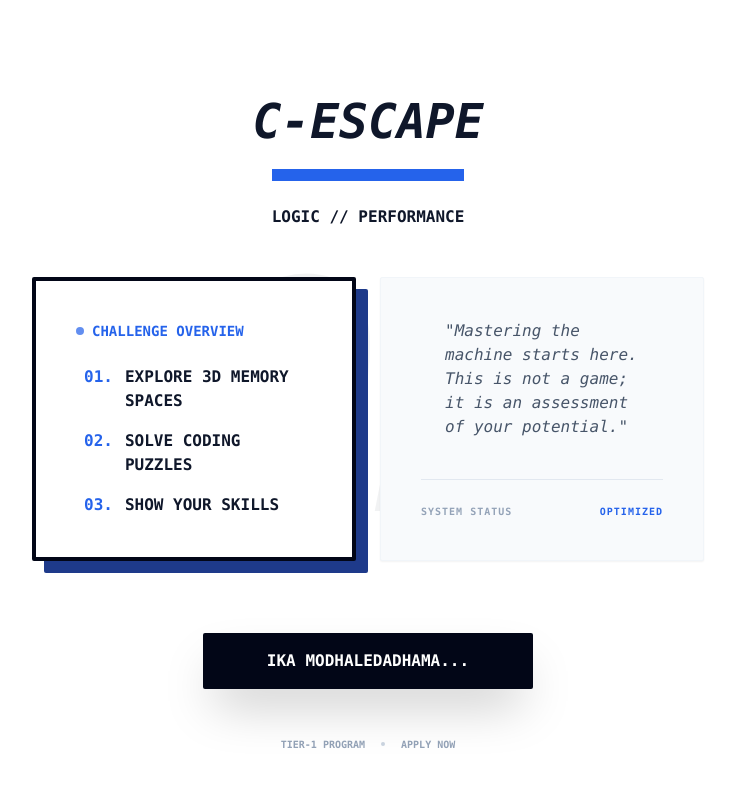
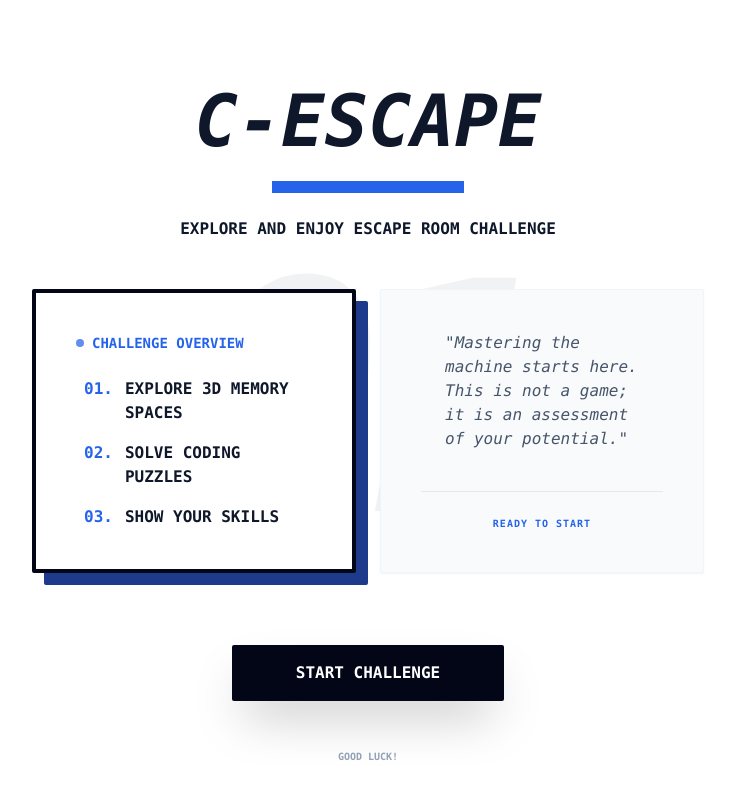
Before and after one commit to SSMM-25/escape-room, a React (Vite) app: page / in a window 1280 px wide. Shown: the whole page, without its empty margins (272-1007 px from the left). Built offline with nearby package versions, Linux system fonts and the light colour scheme.

Commit message:
Update StartScreen.tsx

```diff
--- a/components/StartScreen.tsx
+++ b/components/StartScreen.tsx
@@ -14,9 +14,9 @@ const StartScreen: React.FC<StartScreenProps> = ({ onStart }) => {
         </div>
 
         <div className="animate-in fade-in slide-in-from-top-12 duration-1000">
-          <h1 className="text-2xl sm:text-3xl md:text-4xl lg:text-5xl font-black tracking-normal mb-3 sm:mb-4 md:mb-6 italic uppercase leading-relaxed">C-ESCAPE</h1>
+          <h1 className="text-3xl sm:text-4xl md:text-5xl lg:text-6xl xl:text-7xl font-black tracking-normal mb-3 sm:mb-4 md:mb-6 italic uppercase leading-relaxed">C-ESCAPE</h1>
           <div className="h-2 sm:h-2.5 md:h-3 w-16 sm:w-20 md:w-32 lg:w-48 bg-blue-600 mx-auto mb-3 sm:mb-4 md:mb-6"></div>
-          <p className="text-slate-900 text-xs sm:text-sm md:text-base uppercase tracking-normal font-black px-6 leading-relaxed">Logic // Performance</p>
+          <p className="text-slate-900 text-xs sm:text-sm md:text-base uppercase tracking-normal font-black px-6 leading-relaxed">Explore and Enjoy Escape Room Challenge</p>
         </div>
 
         <div className="grid grid-cols-1 lg:grid-cols-2 gap-3 sm:gap-4 md:gap-6 text-left animate-in fade-in slide-in-from-bottom-12 duration-1000 delay-300">
@@ -36,9 +36,8 @@ const StartScreen: React.FC<StartScreenProps> = ({ onStart }) => {
               "Mastering the machine starts here. This is not a game; it is an assessment of your potential."
             </p>
             <div className="mt-6 sm:mt-8 md:mt-10 pt-4 sm:pt-5 md:pt-6 border-t border-slate-200">
-              <div className="flex justify-between items-center text-[8px] sm:text-[9px] md:text-[10px] font-black uppercase tracking-widest text-slate-400">
-                <span>System Status</span>
-                <span className="text-blue-600">Optimized</span>
+              <div className="flex justify-center items-center text-[8px] sm:text-[9px] md:text-[10px] font-black uppercase tracking-widest text-slate-400">
+                <span className="text-blue-600">Ready to Start</span>
               </div>
             </div>
           </div>
@@ -49,15 +48,13 @@ const StartScreen: React.FC<StartScreenProps> = ({ onStart }) => {
             onClick={onStart}
             className="group relative w-full sm:w-auto px-4 sm:px-8 md:px-12 lg:px-16 py-2 sm:py-3 md:py-4 bg-slate-950 text-white font-black uppercase tracking-normal overflow-hidden transition-all hover:scale-105 active:scale-95 shadow-xl sm:shadow-2xl rounded-sm text-xs sm:text-sm md:text-base"
           >
-            <span className="relative z-10 whitespace-nowrap">Ika modhaledadhama...</span>
+            <span className="relative z-10 whitespace-nowrap">Start Challenge</span>
             <div className="absolute inset-0 bg-blue-600 -translate-x-full group-hover:translate-x-0 transition-transform duration-500 ease-expo"></div>
           </button>
         </div>
 
         <p className="text-[8px] sm:text-[9px] md:text-[10px] text-slate-400 uppercase tracking-normal font-black flex flex-col sm:flex-row items-center justify-center gap-2 sm:gap-4 px-4">
-          <span className="text-center">Tier-1 Program</span>
-          <span className="w-1 h-1 bg-slate-300 rounded-full hidden sm:block"></span>
-          <span className="text-center">Apply Now</span>
+          <span className="text-center">Good Luck!</span>
         </p>
       </div>
     </div>
```
